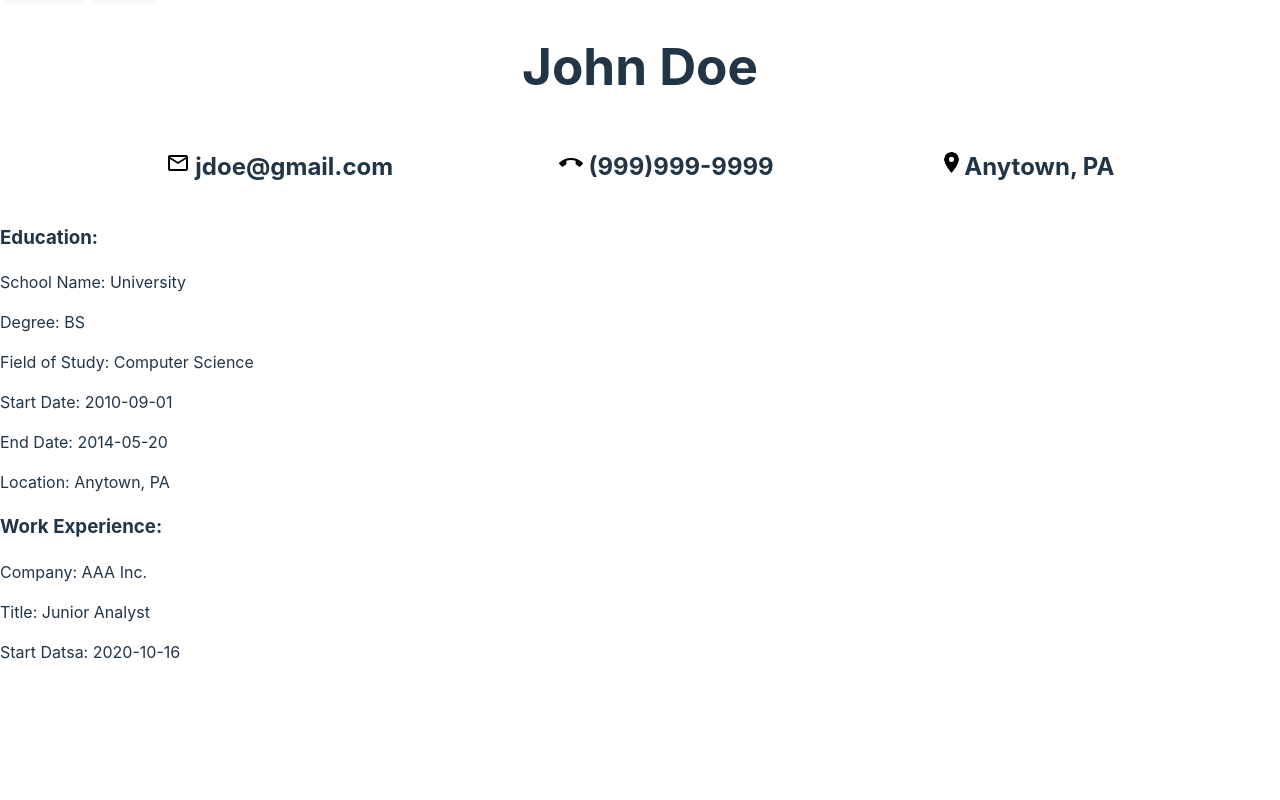
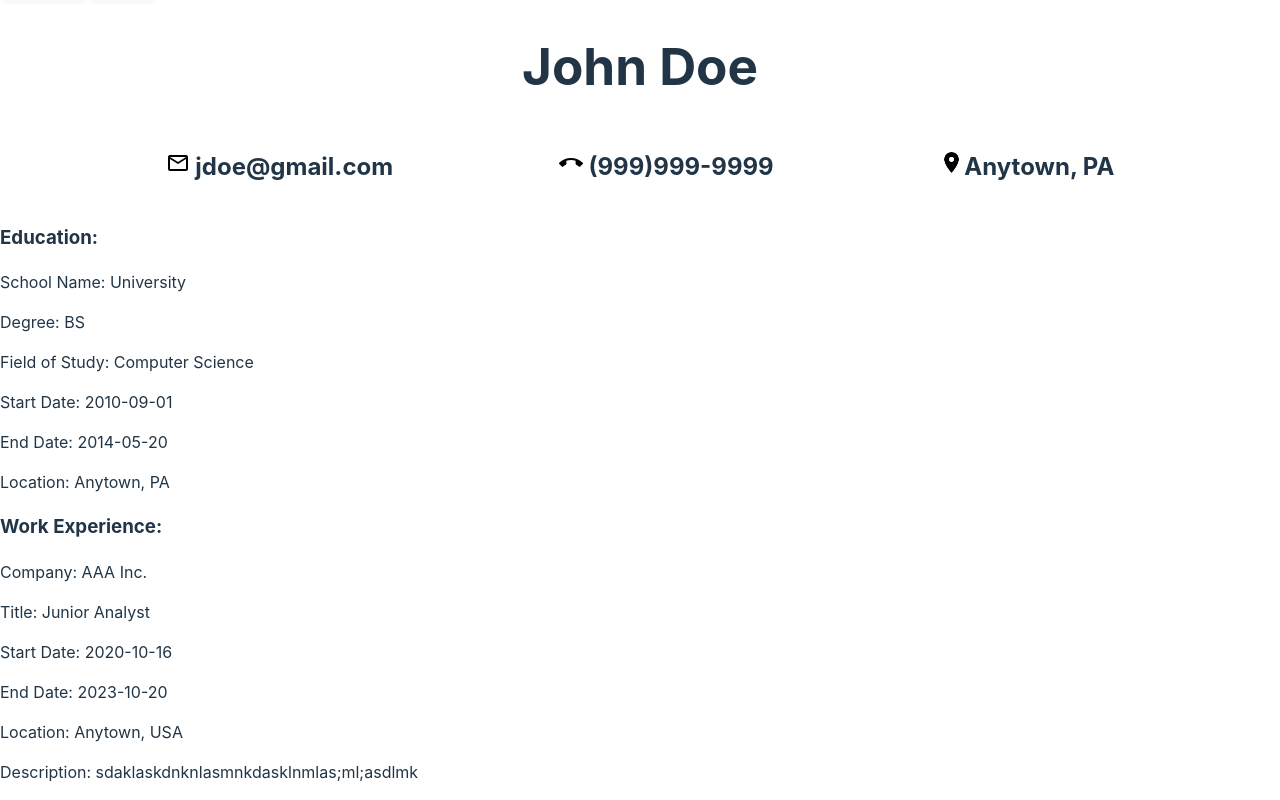
Before and after one commit to CraigMarc/cvBuilder, a React app: page / in a window 1280 px wide. Shown: the part 558-1358 px from the top of the page. Before the commit the page ends 1238 px from the top, so only its background shows below. Built offline with nearby package versions, Linux system fonts and the light colour scheme; the HTML template or start-up script is replaced by a standard one.

Commit message:
added content to resume

```diff
--- a/src/Resume.jsx
+++ b/src/Resume.jsx
@@ -29,7 +29,10 @@ function Resume(props) {
       <div key={data.id}>
             <p>Company: {data.company}</p>
             <p>Title: {data.title}</p>
-            <p>Start Datsa: {data.wStartDate}</p>
+            <p>Start Date: {data.wStartDate}</p>
+            <p>End Date: {data.wEndDate}</p>
+            <p>Location: {data.wLocation}</p>
+            <p>Description: {data.description}</p>
         </div>
 
     )
```
